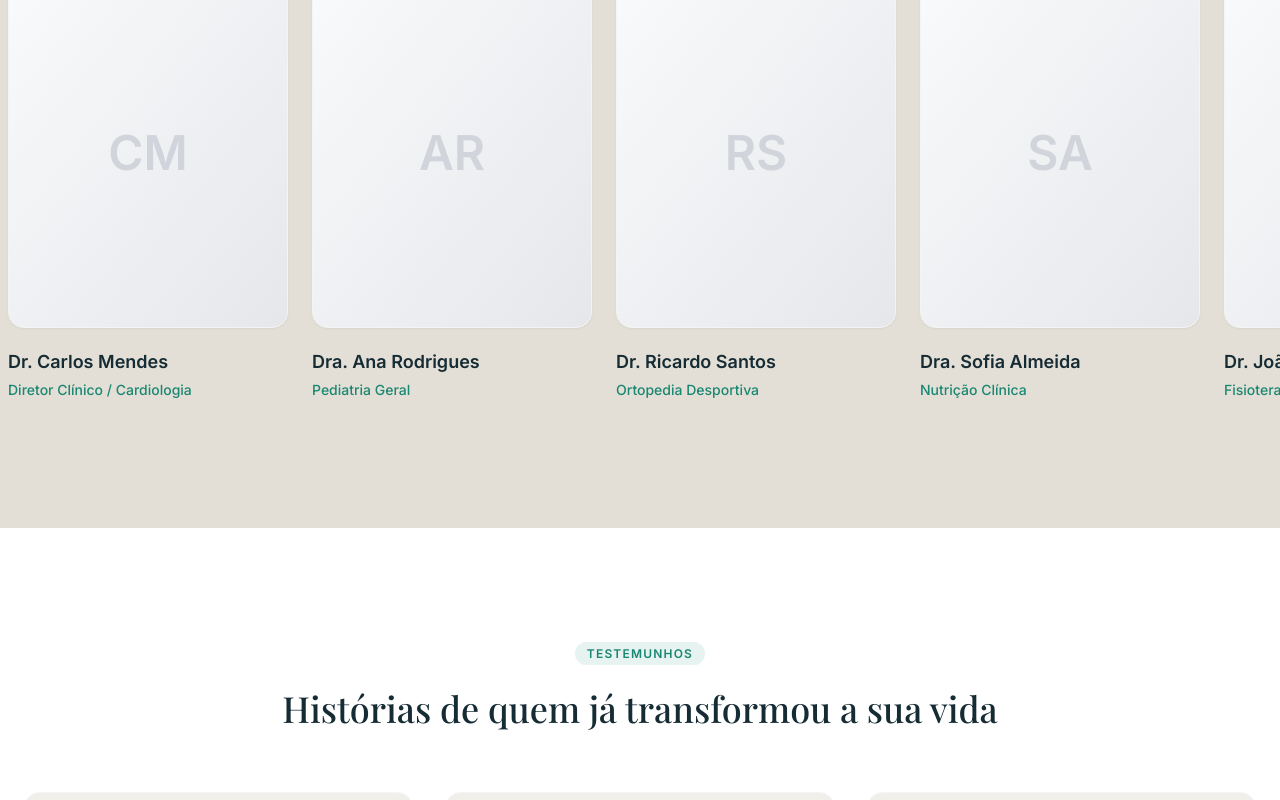
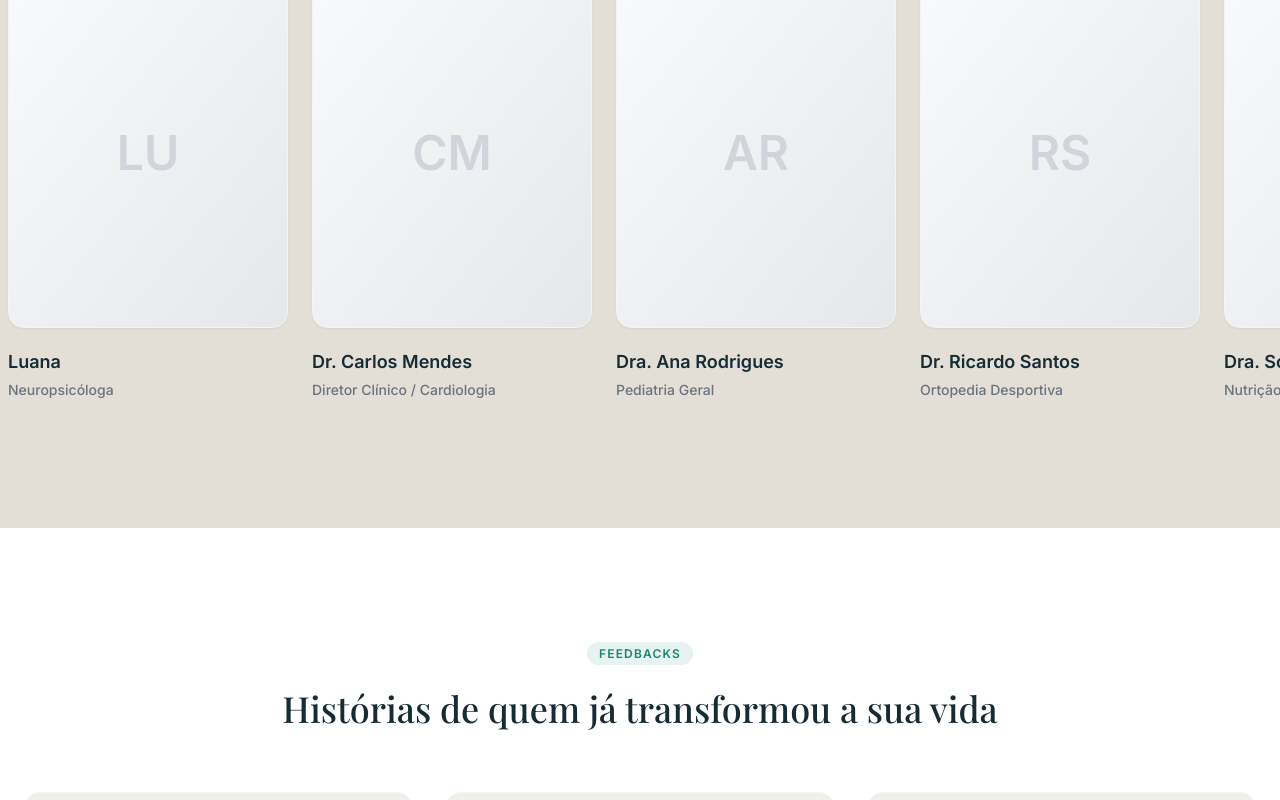
Before and after one commit to CarolSanchezA/potentia-web, a React (Vite) app: page / in a window 1280 px wide. Shown: the part 1140-1940 px from the top of the page. Built offline with nearby package versions, Linux system fonts and the light colour scheme; a web font is replaced by a local one.

Commit message:
ajustes na responsividade

```diff
--- a/src/components/sections/Hero.tsx
+++ b/src/components/sections/Hero.tsx
@@ -27,7 +27,7 @@ export default function Hero() {
 
           <div className="flex items-center gap-4">
             <button
-              onClick={() => console.log("Chamar API do WhatsApp aqui")}
+              onClick={() => window.open("https://wa.me/5511940271099?text=Ol%C3%A1!%20Acessei%20o%20site%20da%20Potentia%20e%20gostaria%20de%20iniciar%20minha%20triagem.", "_blank")}
               className="bg-potentia-dark text-white px-8 py-4 rounded-full font-medium hover:bg-opacity-90 transition-all"
             >
               Fazer minha triagem
@@ -87,7 +87,7 @@ export default function Hero() {
 
               <div className="bg-white p-3 rounded-2xl rounded-tl-none shadow-sm max-w-[90%]">
                 <p className="text-sm text-gray-700">
-                  Entendi. Posso te conectar com a fisio Carol — ela tem horário
+                  Entendi. Posso te conectar com a fisio — ela tem horário
                   ainda essa semana.
                 </p>
               </div>
--- a/src/components/sections/Navbar.tsx
+++ b/src/components/sections/Navbar.tsx
@@ -19,7 +19,7 @@ export default function Navbar() {
         <div className="hidden md:flex items-center gap-8 text-sm font-medium">
           <a href="#team" className="hover:text-potentia-green transition-colors">Equipe</a>
           <a href="#triage" className="hover:text-potentia-green transition-colors">Triagem</a>
-          <a href="#" className="hover:text-potentia-green transition-colors">Conversas</a>
+          <a href="#reviews" className="hover:text-potentia-green transition-colors">Feedback</a>
           <a href="#faq" className="hover:text-potentia-green transition-colors">FAQ</a>
         </div>
 
--- a/src/components/sections/Reviews.tsx
+++ b/src/components/sections/Reviews.tsx
@@ -23,19 +23,19 @@ export default function Reviews() {
   ];
 
   return (
-    <section className="bg-white py-20 md:py-28">
+    <section id="reviews" className="bg-white py-20 md:py-28">
       <div className="max-w-7xl mx-auto px-6">
 
         <div className="text-center mb-16">
           <span className="text-xs font-bold uppercase tracking-widest text-potentia-green bg-potentia-green/10 px-3 py-1 rounded-full">
-            Testemunhos
+            Feedbacks
           </span>
           <h2 className="text-3xl md:text-4xl font-serif text-potentia-dark mt-6 leading-tight">
             Histórias de quem já transformou a sua vida
           </h2>
         </div>
 
-        {/* Grelha de Avaliações */}
+        {/* Grelha de Feedbacks */}
         <div className="grid grid-cols-1 md:grid-cols-3 gap-8">
           {reviews.map((review) => (
             <div
--- a/src/components/sections/Team.tsx
+++ b/src/components/sections/Team.tsx
@@ -1,8 +1,22 @@
-import { useRef } from 'react';
-import { PiCaretLeftBold, PiCaretRightBold } from 'react-icons/pi';
+import { useRef, useState } from 'react';
+import { PiCaretLeftBold, PiCaretRightBold, PiXBold } from 'react-icons/pi';
+
+// Se estiver usando Vite/Next, importe a imagem da Luana no topo.
+// Exemplo: import luanaImg from '@/assets/luana.jpg';
 
 export default function Team() {
   const carouselRef = useRef<HTMLDivElement>(null);
+
+  // 1. Estado para controlar qual médico está selecionado no modal
+  type Doctor = {
+    name: string;
+    role: string;
+    initial: string;
+    image?: string | null;
+    bio?: string;
+  };
+
+  const [selectedDoctor, setSelectedDoctor] = useState<Doctor | null>(null);
 
   const scroll = (direction: 'left' | 'right') => {
     if (carouselRef.current) {
@@ -11,18 +25,26 @@ export default function Team() {
     }
   };
 
-  const doctors = [
-    { name: "Dr. Carlos Mendes", role: "Diretor Clínico / Cardiologia", initial: "CM" },
-    { name: "Dra. Ana Rodrigues", role: "Pediatria Geral", initial: "AR" },
-    { name: "Dr. Ricardo Santos", role: "Ortopedia Desportiva", initial: "RS" },
-    { name: "Dra. Sofia Almeida", role: "Nutrição Clínica", initial: "SA" },
-    { name: "Dr. João Costa", role: "Fisioterapia e Reabilitação", initial: "JC" },
-    { name: "Dra. Mariana Silva", role: "Psicologia Clínica", initial: "MS" },
-    { name: "Dr. Pedro Oliveira", role: "Medicina Preventiva", initial: "PO" },
+  // 2. Atualizamos o array para incluir 'bio' e 'image'
+  const doctors: Doctor[] = [
+    {
+      name: "Luana",
+      role: "Neuropsicóloga",
+      initial: "LU",
+      image: null, // Troque 'null' pela variável da imagem importada (ex: luanaImg)
+      bio: "Neuropsicóloga com atuação consolidada no diagnóstico e reabilitação de transtornos do neurodesenvolvimento (TEA, TDAH e Altas Habilidades) e quadros clínicos complexos. Com experiência no setor hospitalar e de urgência psiquiátrica, alia a técnica da Terapia Cognitivo-Comportamental (TCC) a uma abordagem humanizada e baseada em evidências. Atende adolescentes, adultos e idosos, oferecendo suporte especializado em regulação emocional, manejo de estresse e planejamento de carreira.",
+    },
+    { name: "Dr. Carlos Mendes", role: "Diretor Clínico / Cardiologia", initial: "CM", bio: "" },
+    { name: "Dra. Ana Rodrigues", role: "Pediatria Geral", initial: "AR", bio: "" },
+    { name: "Dr. Ricardo Santos", role: "Ortopedia Desportiva", initial: "RS", bio: "" },
+    { name: "Dra. Sofia Almeida", role: "Nutrição Clínica", initial: "SA", bio: "" },
+    { name: "Dr. João Costa", role: "Fisioterapia e Reabilitação", initial: "JC", bio: "" },
+    { name: "Dra. Mariana Silva", role: "Psicologia Clínica", initial: "MS", bio: "" },
+    { name: "Dr. Pedro Oliveira", role: "Medicina Preventiva", initial: "PO", bio: "" },
   ];
 
   return (
-    <section id="team" className="bg-potentia-bg py-20 md:py-28 overflow-hidden">
+    <section id="team" className="bg-potentia-bg py-20 md:py-28 overflow-hidden relative">
 
       {/* Cabeçalho da Secção */}
       <div className="max-w-7xl mx-auto px-6 mb-12">
@@ -60,24 +82,37 @@ export default function Team() {
           {doctors.map((doc, index) => (
             <div
               key={index}
-
-              className="snap-center min-w-[70vw] md:min-w-[280px] flex-shrink-0 group/card"
+              // 3. Adicionado onClick e cursor-pointer no card
+              onClick={() => setSelectedDoctor(doc)}
+              className="snap-center min-w-[70vw] md:min-w-[280px] flex-shrink-0 group/card cursor-pointer"
             >
               {/* Foto (Formato Retrato 4:5) */}
               <div className="aspect-[4/5] bg-gradient-to-br from-gray-50 to-gray-200 rounded-2xl flex items-center justify-center mb-5 overflow-hidden relative border border-gray-100 shadow-sm">
-                <span className="text-5xl font-bold text-gray-300 group-hover/card:scale-110 group-hover/card:text-potentia-green transition-all duration-500">
-                  {doc.initial}
-                </span>
-                <div className="absolute inset-0 bg-potentia-green/5 opacity-0 group-hover/card:opacity-100 transition-opacity duration-300" />
+
+                {/* 4. Renderização condicional: Mostra a imagem real se existir, senão mostra a sigla */}
+                {doc.image ? (
+                  <img src={doc.image} alt={doc.name} className="w-full h-full object-cover transition-transform duration-500 group-hover/card:scale-105" />
+                ) : (
+                  <span className="text-5xl font-bold text-gray-300 group-hover/card:scale-110 group-hover/card:text-potentia-green transition-all duration-500">
+                    {doc.initial}
+                  </span>
+                )}
+
+                <div className="absolute inset-0 bg-potentia-green/10 opacity-0 group-hover/card:opacity-100 transition-opacity duration-300 flex items-center justify-center">
+                  <span className="bg-white text-potentia-dark text-xs font-bold px-3 py-1 rounded-full opacity-0 group-hover/card:opacity-100 transition-all duration-300 translate-y-4 group-hover/card:translate-y-0 shadow-md">
+                    Ver perfil
+                  </span>
+                </div>
               </div>
 
               {/* Textos do Médico */}
-              <h3 className="text-lg font-bold text-potentia-dark">{doc.name}</h3>
-              <p className="text-sm text-potentia-green font-medium mt-1">{doc.role}</p>
+              <h3 className="text-lg font-bold text-potentia-dark group-hover/card:text-potentia-green transition-colors">{doc.name}</h3>
+              <p className="text-sm text-gray-500 font-medium mt-1">{doc.role}</p>
             </div>
           ))}
         </div>
 
+        {/* Seta Direita */}
         <button
           onClick={() => scroll('right')}
           className="hidden md:flex absolute -right-6 top-1/3 -translate-y-1/2 z-10 w-14 h-14 bg-white rounded-full shadow-lg border border-gray-100 items-center justify-center text-potentia-dark hover:text-potentia-green opacity-0 group-hover:opacity-100 transition-all duration-300 hover:scale-105"
@@ -87,6 +122,65 @@ export default function Team() {
         </button>
 
       </div>
+
+      {/* 5. MODAL DE DETALHES DO PROFISSIONAL */}
+      {selectedDoctor && (
+        <div
+          className="fixed inset-0 z-50 flex items-center justify-center p-4 bg-potentia-dark/60 backdrop-blur-sm"
+          onClick={() => setSelectedDoctor(null)} // Fecha ao clicar fora
+        >
+          <div
+            className="bg-white rounded-2xl shadow-2xl w-full max-w-4xl overflow-hidden flex flex-col md:flex-row relative animate-fade-in-up"
+            onClick={(e) => e.stopPropagation()} // Impede que o clique dentro do modal feche ele
+          >
+            {/* Botão de Fechar */}
+            <button
+              onClick={() => setSelectedDoctor(null)}
+              className="absolute top-4 right-4 z-10 bg-white/80 backdrop-blur-sm p-2 rounded-full text-gray-500 hover:text-potentia-dark hover:bg-gray-100 transition-all"
+            >
+              <PiXBold className="text-xl" />
+            </button>
+
+            {/* Lado Esquerdo: Foto no Modal */}
+            <div className="w-full md:w-2/5 aspect-square md:aspect-auto bg-gray-100 flex items-center justify-center relative">
+              {selectedDoctor.image ? (
+                <img src={selectedDoctor.image} alt={selectedDoctor.name} className="w-full h-full object-cover" />
+              ) : (
+                <span className="text-7xl font-bold text-gray-300">
+                  {selectedDoctor.initial}
+                </span>
+              )}
+            </div>
+
+            {/* Lado Direito: Informações e Currículo */}
+            <div className="w-full md:w-3/5 p-8 md:p-12 flex flex-col justify-center">
+              <span className="text-xs font-bold uppercase tracking-widest text-potentia-green mb-2 block">
+                {selectedDoctor.role}
+              </span>
+              <h3 className="text-3xl font-serif text-potentia-dark mb-6">
+                {selectedDoctor.name}
+              </h3>
+
+              <div className="prose prose-sm text-gray-600 leading-relaxed">
+                {selectedDoctor.bio ? (
+                  <p>{selectedDoctor.bio}</p>
+                ) : (
+                  <p className="italic text-gray-400">O mini-currículo deste profissional estará disponível em breve.</p>
+                )}
+              </div>
+
+              <div className="mt-8 pt-6 border-t border-gray-100">
+                <button
+                  onClick={() => {/* Lógica para agendar, ex: rolar até a triagem */}}
+                  className="bg-potentia-dark text-white px-6 py-3 rounded-full text-sm font-medium hover:bg-potentia-green transition-colors w-full md:w-auto"
+                >
+                  Agendar Consulta
+                </button>
+              </div>
+            </div>
+          </div>
+        </div>
+      )}
     </section>
   );
 }
```
Also changed, not shown: src/components/sections/Faq.tsx (+26 -13 lines), src/components/sections/Triage.tsx (+9 -5 lines).
